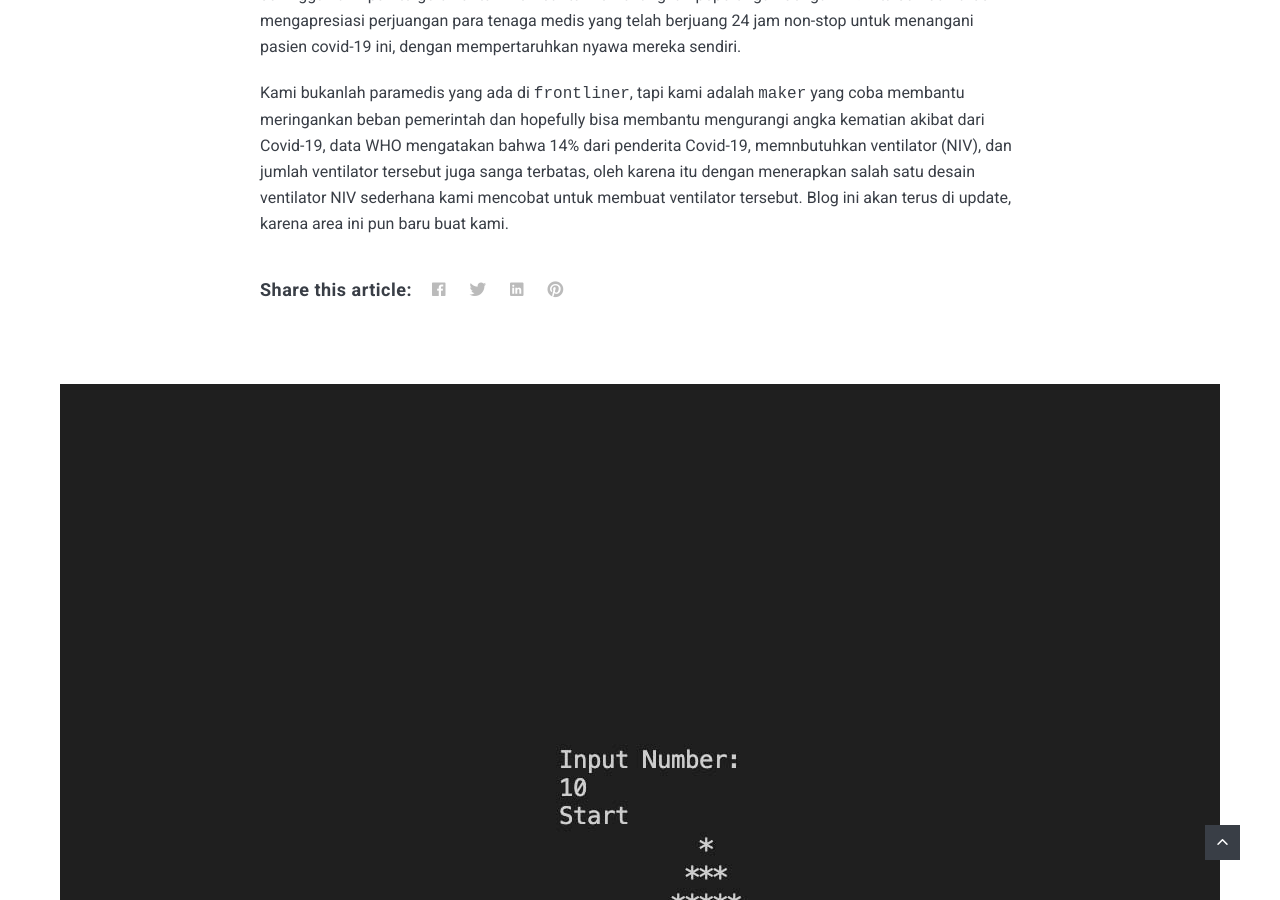
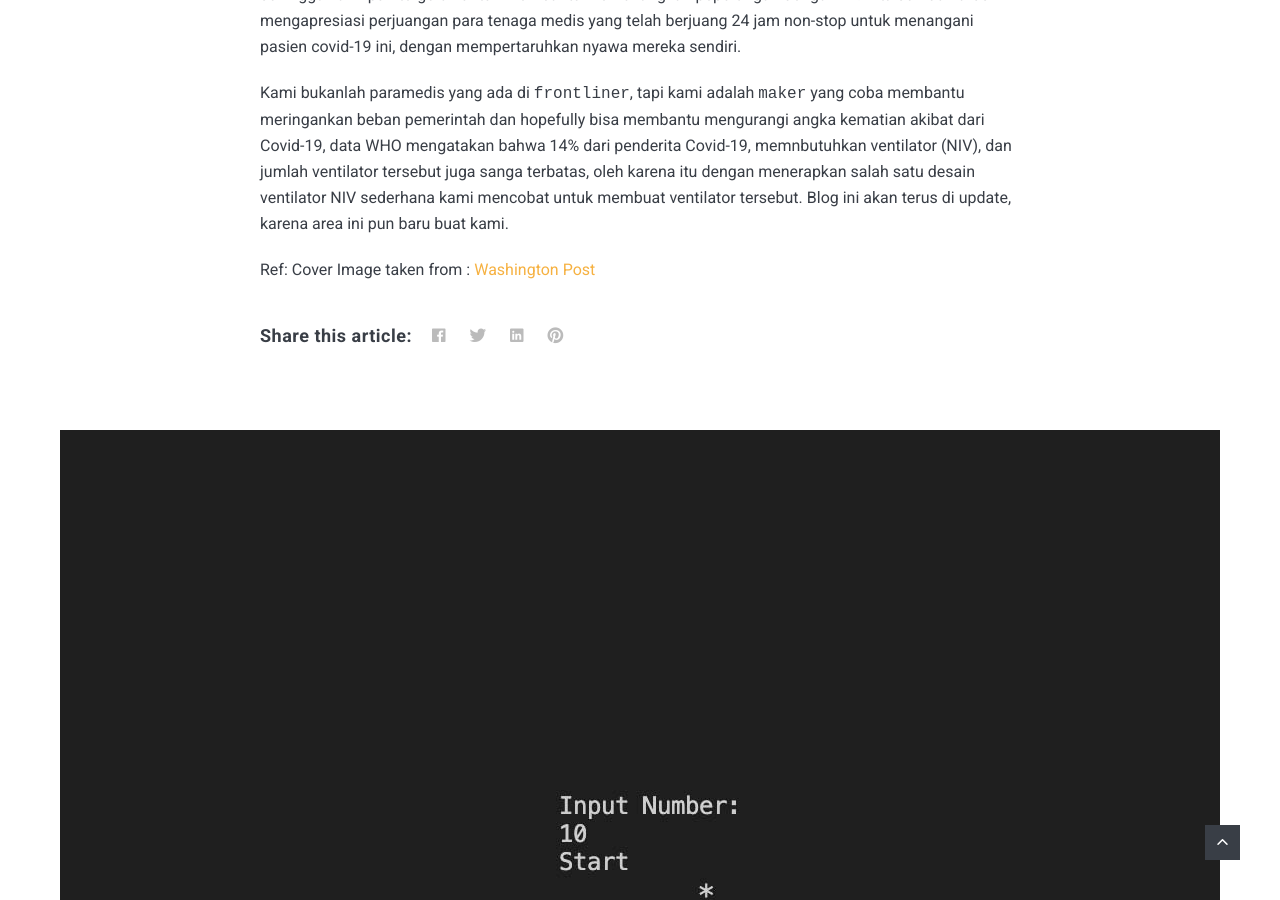
Before and after one commit to horeeorg/horeeorg.github.io, a Jekyll site: the page built from _posts/2020-04-04-fighting-with-covid-19.markdown, in a window 1280 px wide and 900 px high, scrolled down 1240 px. Built offline with Jekyll 4.4.1, drawn with Linux system fonts in a browser that asks for light colours; nearby versions of some CDN libraries.

Commit message:
Update Covid-19

```diff
--- a/_posts/2020-04-04-fighting-with-covid-19.markdown
+++ b/_posts/2020-04-04-fighting-with-covid-19.markdown
@@ -10,3 +10,8 @@ tags:   Ventilator, Covid-19, Corona, Virus, ESP826, Pneumatic Valve, Air Pressu
 Sayangnya persediaan seperti APD (Alat Perlindungan Diri), ventilator, rapid test tools, sangatlah terbatas, sehingga kami pun tergerak untuk membantu memenangkan peperangan dengan ini. Kita semua harus mengapresiasi perjuangan para tenaga medis yang telah berjuang 24 jam non-stop untuk menangani pasien covid-19 ini, dengan mempertaruhkan nyawa mereka sendiri.
 
 Kami bukanlah paramedis yang ada di `frontliner`, tapi kami adalah `maker` yang coba membantu meringankan beban pemerintah dan hopefully bisa membantu mengurangi angka kematian akibat dari Covid-19, data WHO mengatakan bahwa 14% dari penderita Covid-19, memnbutuhkan ventilator (NIV), dan jumlah ventilator tersebut juga sanga terbatas, oleh karena itu dengan menerapkan salah satu desain ventilator NIV sederhana kami mencobat untuk membuat ventilator tersebut. Blog ini akan terus di update, karena area ini pun baru buat kami.
+
+Ref:
+Cover Image taken from : [Washington Post][washington_post]
+
+[washington_post]:https://www.washingtonpost.com/graphics/2020/health/coronavirus-how-epidemics-spread-and-end/
```
